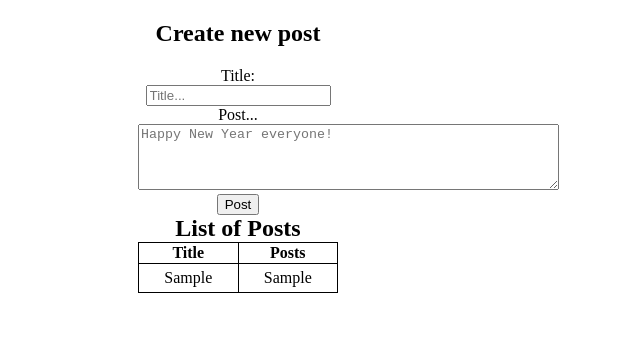
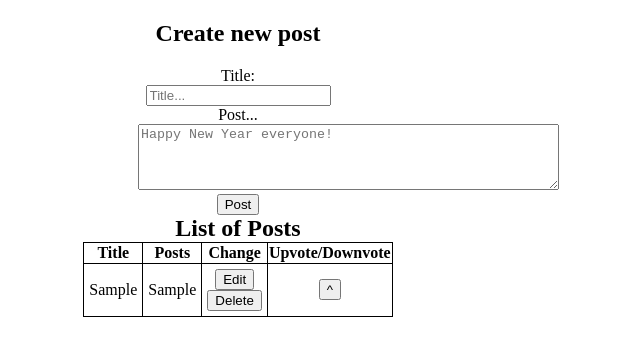
Before and after one commit to aurolazeneli/training-project, a React (Create React App) app in the folder training-project/: page / in a window 1280 px wide. Both pictures are taken after typing "Sample", "Sample" into the empty fields and a click on the button "Post". Shown: the top 356 px of the page, without its empty margins (402-1042 px from the left). Built offline with nearby package versions, Linux system fonts and the light colour scheme.

Commit message:
added the delete button

```diff
--- a/training-project/src/components/Home.js
+++ b/training-project/src/components/Home.js
@@ -1,6 +1,6 @@
 import React from 'react';
 import UserList from './UserList';
-import UserForm from './UserPost';
+import UserPost from './UserPost';
 
 class Home extends React.Component {
     constructor() {
@@ -15,6 +15,7 @@ class Home extends React.Component {
         }
         this.handleChange = this.handleChange.bind(this);
         this.handleSubmit = this.handleSubmit.bind(this);
+        this.handleRemove = this.handleRemove.bind(this);
     }
 
     handleChange(event) {
@@ -28,6 +29,16 @@ class Home extends React.Component {
                 }
             }
         });
+    }
+    handleRemove(i){
+        this.setState(prevState =>({
+           users: prevState.users.filter((row,j)=>j!==i),
+        }));
+    }
+    handleEdit(i){
+        this.setState(prevState =>({
+           users: prevState.users.filter((row,j)=>j!==i),
+        }));
     }
 
     handleSubmit(event) {
@@ -46,15 +57,20 @@ class Home extends React.Component {
         });
     }
 
+
     render() {
         return (
             <div>
-                <UserForm
+                <UserPost
                     handleChange={this.handleChange}
                     handleSubmit={this.handleSubmit}
                     form={this.state.form}
                 />
-                <UserList users={this.state.users} />
+                <UserList
+                handleRemove={this.handleRemove}
+                handleEdit={this.handleEdit}
+                users={this.state.users}
+                />
             </div>
         );
     }
--- a/training-project/src/components/UserList.js
+++ b/training-project/src/components/UserList.js
@@ -7,7 +7,8 @@ class UserList extends React.Component {
                 <tr key={i}>
                     <td>{e.title}</td>
                     <td>{e.post}</td>
-
+                    <td><button>Edit</button><br/><button onClick={()=>this.props.handleRemove(i)}>Delete</button></td>
+                    <td><button>^</button></td>
                 </tr>
             );
         })
@@ -20,6 +21,8 @@ class UserList extends React.Component {
                         <tr>
                             <th>Title</th>
                             <th>Posts</th>
+                            <th>Change</th>
+                            <th>Upvote/Downvote</th>
                         </tr>
                     </thead>
                     <tbody>
```
